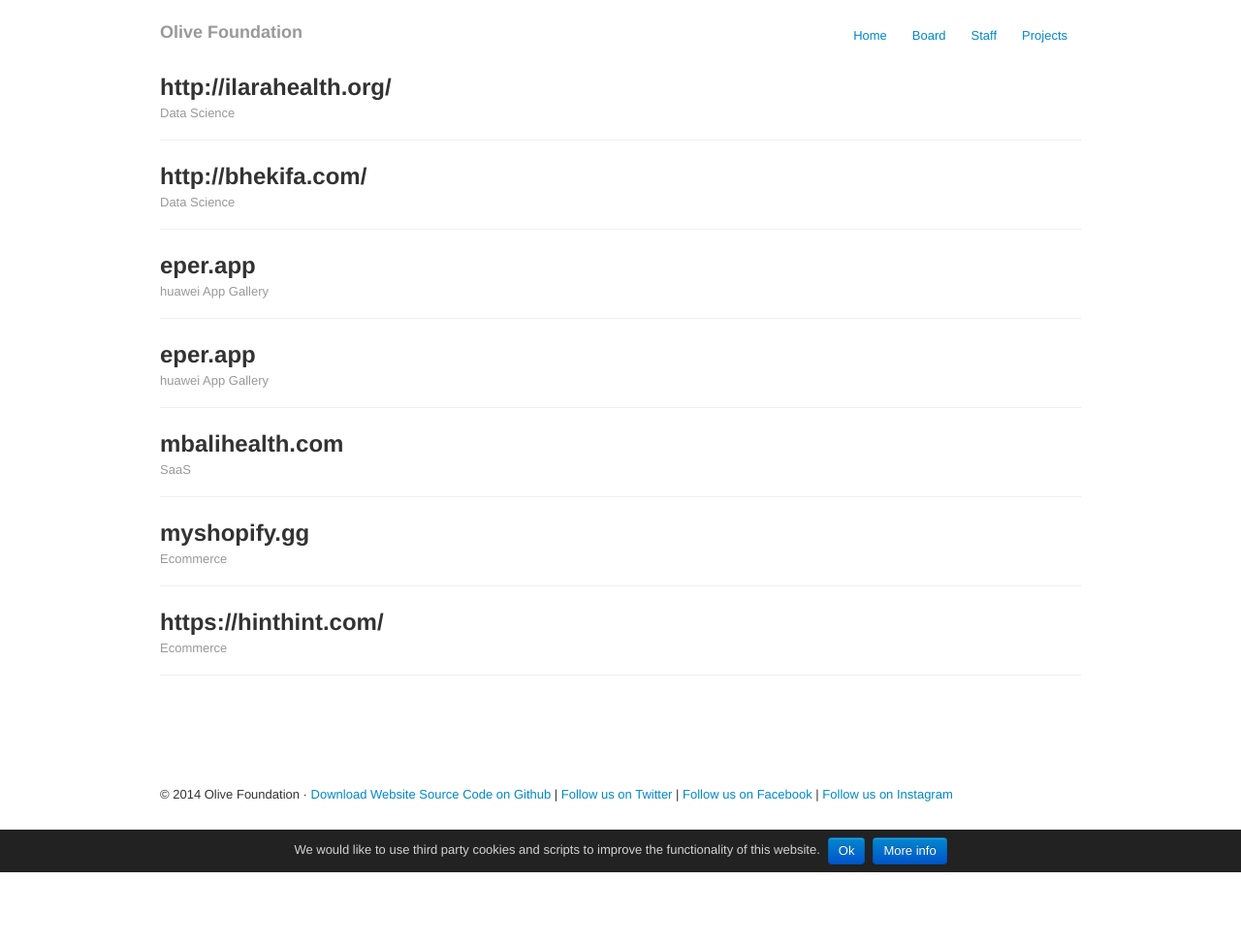
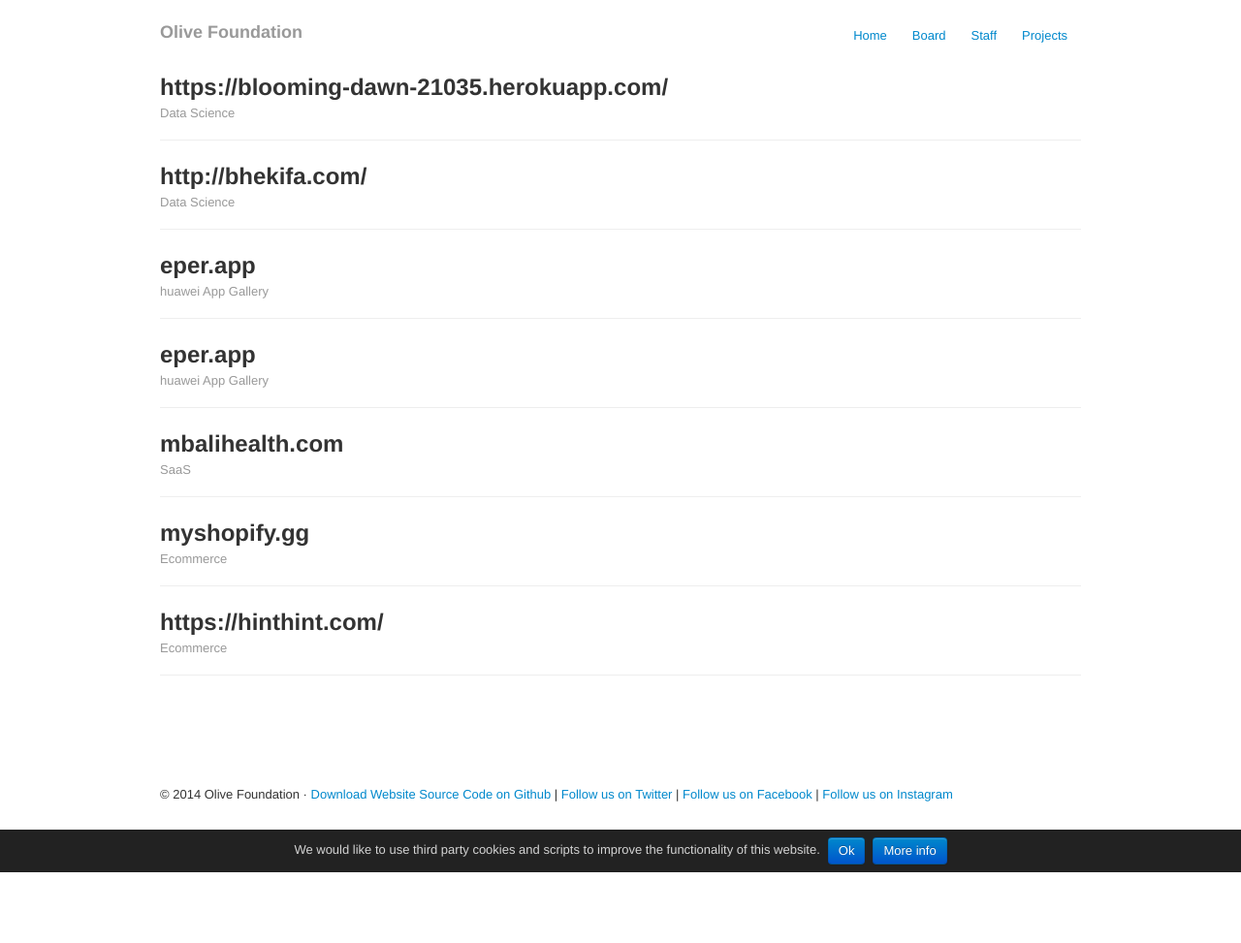
Before and after one commit to olivefoundation/olivefoundation-org, a Jekyll site: the page built from projects.html, in a window 1280 px wide. Shown: the whole page at 97% size. Built offline with Jekyll 4.4.1, drawn with Linux system fonts in a browser that asks for light colours; some of the changed lines change nothing that is shown.

Commit message:
Update URL

```diff
--- a/projects.html
+++ b/projects.html
@@ -10,7 +10,7 @@
 
   <div class="row-fluid">
     <div class="span12">
-      <h2>http://ilarahealth.org/</h2>
+      <h2>https://blooming-dawn-21035.herokuapp.com/</h2>
       <p class="muted">Data Science</p>
       <hr>
     </div><!--/span-->
```
